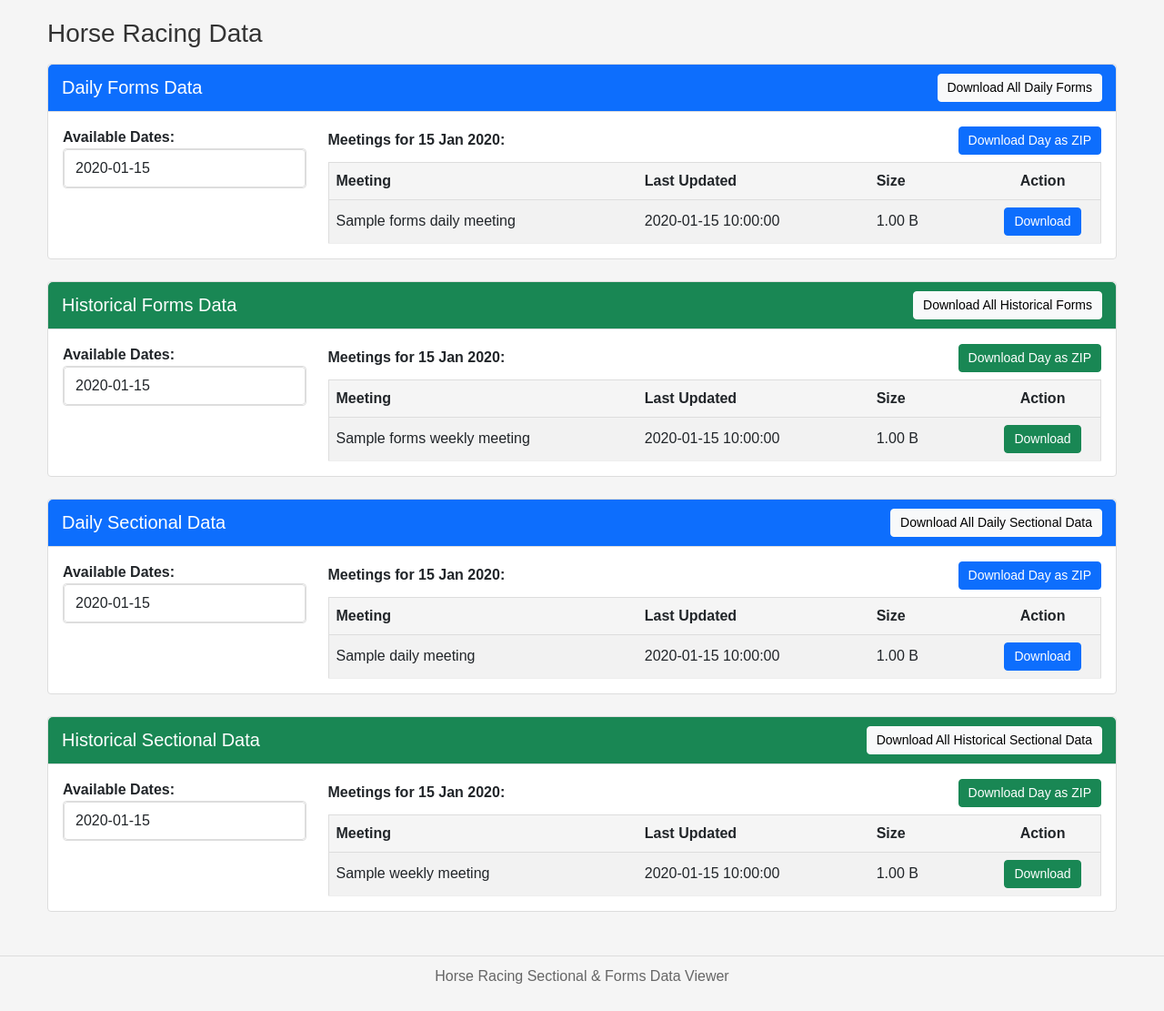
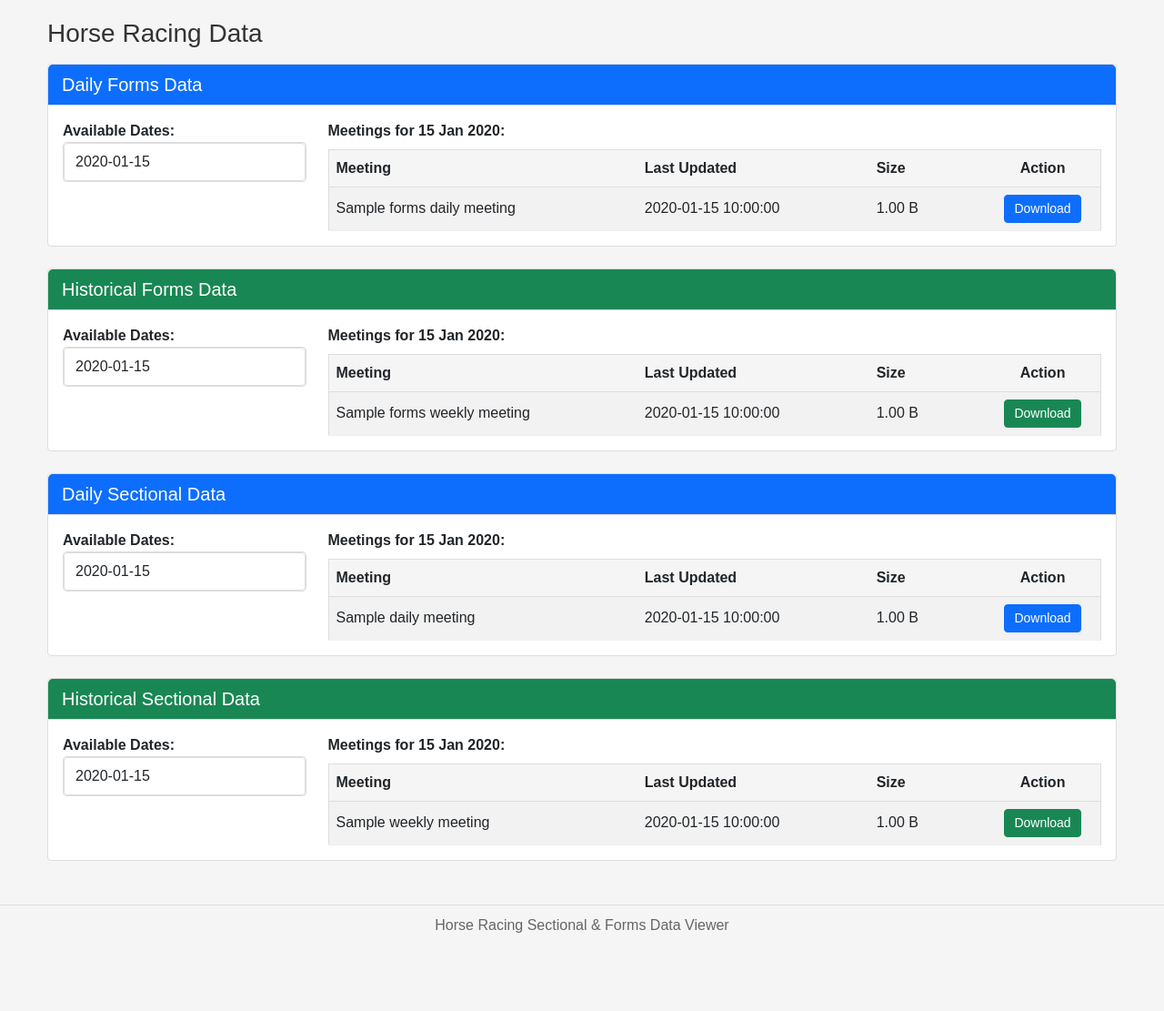
Before and after one commit to njraladdin/racenet-horse-races-scraper, a Node server app: template views/dashboard.handlebars in a window 1280 px wide. Shown: the part 56-1167 px from the top of the page at 91% size. After the commit the page ends 1081 px from the top, so only its background shows below. Run offline with Node 20, Linux system fonts and the light colour scheme; the template is opened without the code that fills it: most values are stand-ins (such as "Sample title", 1, 10 or a date in 2020); some libraries are stand-ins or nearby versions.

Commit message:
remove downloading as zip due to server crashing

```diff
--- a/package.json
+++ b/package.json
@@ -10,7 +10,6 @@
     "scrape:historical:days": "node src/scrapeHistoricalData.js --days-back="
   },
   "dependencies": {
-    "adm-zip": "^0.5.16",
     "axios": "^1.8.4",
     "cheerio": "^1.0.0",
     "cli-color": "^2.0.4",
--- a/src/server.js
+++ b/src/server.js
@@ -3,7 +3,6 @@ const path = require('path');
 const fs = require('fs');
 const moment = require('moment-timezone');
 const exphbs = require('express-handlebars');
-const AdmZip = require('adm-zip');
 
 // Create Express app
 const app = express();
@@ -100,40 +99,6 @@ function formatMeetingsForApi(meetings) {
     sizeFormatted: formatFileSize(meeting.size),
     lastModifiedFormatted: formatDate(meeting.lastModified)
   }));
-}
-
-// Helper function to create a zip archive for a directory
-async function createZipFromDirectory(dirPath, zipName) {
-  try {
-    const zip = new AdmZip();
-
-    if (!fs.existsSync(dirPath)) {
-      throw new Error(`Directory does not exist: ${dirPath}`);
-    }
-
-    const items = fs.readdirSync(dirPath);
-    if (items.length === 0) {
-      throw new Error(`Directory is empty: ${dirPath}`);
-    }
-
-    // Add directory to zip
-    zip.addLocalFolder(dirPath, path.basename(dirPath));
-
-    // Create temp directory if it doesn't exist
-    const tempDir = path.join(DATA_DIR, 'temp');
-    if (!fs.existsSync(tempDir)) {
-      fs.mkdirSync(tempDir, { recursive: true });
-    }
-
-    // Save zip to temp directory
-    const zipPath = path.join(tempDir, zipName);
-    zip.writeZip(zipPath);
-
-    return zipPath;
-  } catch (error) {
-    console.error('Error creating zip file:', error);
-    throw error;
-  }
 }
 
 // Main dashboard route
@@ -244,124 +209,6 @@ app.get('/download/:type/:date/:filename', (req, res) => {
   }
 });
 
-// Route to download a whole day's data as zip
-app.get('/download-day/:type/:date', async (req, res) => {
-  try {
-    const { type, date } = req.params;
-
-    let baseDir;
-
-    // Determine the appropriate directory based on type
-    switch (type) {
-      case 'daily':
-        baseDir = DAILY_CSV_DIR;
-        break;
-      case 'weekly':
-        baseDir = HISTORICAL_CSV_DIR;
-        break;
-      case 'forms-daily':
-        baseDir = FORMS_DAILY_CSV_DIR;
-        break;
-      case 'forms-weekly':
-        baseDir = FORMS_HISTORICAL_CSV_DIR;
-        break;
-      default:
-        return res.status(400).send('Invalid type specified');
-    }
-
-    const dirPath = path.join(baseDir, date);
-
-    if (!fs.existsSync(dirPath)) {
-      return res.status(404).send('Date directory not found');
-    }
-
-    const zipName = `${type}-${date}.zip`;
-    const zipPath = await createZipFromDirectory(dirPath, zipName);
-
-    // Get the file stats for content-length
-    const stats = fs.statSync(zipPath);
-
-    // Set headers
-    res.setHeader('Content-Type', 'application/zip');
-    res.setHeader('Content-Disposition', `attachment; filename=${zipName}`);
-    res.setHeader('Content-Length', stats.size);
-
-    // Stream the file instead of using res.download
-    const fileStream = fs.createReadStream(zipPath);
-    fileStream.pipe(res);
-
-    // Clean up the temporary zip file after download
-    fileStream.on('close', () => {
-      setTimeout(() => {
-        if (fs.existsSync(zipPath)) {
-          fs.unlinkSync(zipPath);
-        }
-      }, 5000);
-    });
-  } catch (error) {
-    console.error('Error in download-day:', error);
-    res.status(500).send('Error creating zip file');
-  }
-});
-
-// Route to download all data for a type as zip
-app.get('/download-all/:type', async (req, res) => {
-  try {
-    const { type } = req.params;
-
-    let baseDir;
-
-    // Determine the appropriate directory based on type
-    switch (type) {
-      case 'daily':
-        baseDir = DAILY_CSV_DIR;
-        break;
-      case 'weekly':
-        baseDir = HISTORICAL_CSV_DIR;
-        break;
-      case 'forms-daily':
-        baseDir = FORMS_DAILY_CSV_DIR;
-        break;
-      case 'forms-weekly':
-        baseDir = FORMS_HISTORICAL_CSV_DIR;
-        break;
-      default:
-        return res.status(400).send('Invalid type specified');
-    }
-
-    if (!fs.existsSync(baseDir)) {
-      return res.status(404).send('Data directory not found');
-    }
-
-    const zipName = `all-${type}-data.zip`;
-    const zipPath = await createZipFromDirectory(baseDir, zipName);
-
-    // Get the file stats for content-length
-    const stats = fs.statSync(zipPath);
-
-    // Set headers
-    res.setHeader('Content-Type', 'application/zip');
-    res.setHeader('Content-Disposition', `attachment; filename=${zipName}`);
-    res.setHeader('Content-Length', stats.size);
-
-    // Stream the file instead of using res.download
-    const fileStream = fs.createReadStream(zipPath);
-    fileStream.pipe(res);
-
-    // Clean up the temporary zip file after download
-    fileStream.on('close', () => {
-      setTimeout(() => {
-        if (fs.existsSync(zipPath)) {
-          fs.unlinkSync(zipPath);
-        }
-      }, 5000);
-    });
-  } catch (error) {
-    console.error('Error in download-all:', error);
-    res.status(500).send('Error creating zip file');
-  }
-});
-
 // Start server
 app.listen(PORT, () => {
   const os = require('os');
--- a/views/dashboard.handlebars
+++ b/views/dashboard.handlebars
@@ -2,9 +2,8 @@
 
 <!-- Daily Forms Section -->
 <div class="card mb-4">
-  <div class="card-header bg-primary text-white d-flex justify-content-between align-items-center">
+  <div class="card-header bg-primary text-white">
     <h5 class="mb-0">Daily Forms Data</h5>
-    <a href="/download-all/forms-daily" class="btn btn-sm btn-light">Download All Daily Forms</a>
   </div>
   <div class="card-body">
     {{#if formsDailyDates.length}}
@@ -26,9 +25,6 @@
         <div class="col-md-9">
           <div class="d-flex justify-content-between align-items-center mb-2">
             <label id="forms-daily-heading"><strong>Meetings for {{latestFormsDailyDate}}:</strong></label>
-            {{#if latestFormsDailyDate}}
-              <a href="/download-day/forms-daily/{{latestFormsDailyDate}}" class="btn btn-sm btn-primary">Download Day as ZIP</a>
-            {{/if}}
           </div>
           <div id="forms-daily-meetings">
             {{#if latestFormsDailyMeetings.length}}
@@ -70,9 +66,8 @@
 
 <!-- Historical Forms Data Section -->
 <div class="card mb-4">
-  <div class="card-header bg-success text-white d-flex justify-content-between align-items-center">
+  <div class="card-header bg-success text-white">
     <h5 class="mb-0">Historical Forms Data</h5>
-    <a href="/download-all/forms-weekly" class="btn btn-sm btn-light">Download All Historical Forms</a>
   </div>
   <div class="card-body">
     {{#if formsWeeklyDates.length}}
@@ -94,9 +89,6 @@
         <div class="col-md-9">
           <div class="d-flex justify-content-between align-items-center mb-2">
             <label id="forms-weekly-heading"><strong>Meetings for {{latestFormsWeeklyDate}}:</strong></label>
-            {{#if latestFormsWeeklyDate}}
-              <a href="/download-day/forms-weekly/{{latestFormsWeeklyDate}}" class="btn btn-sm btn-success">Download Day as ZIP</a>
-            {{/if}}
           </div>
           <div id="forms-weekly-meetings">
             {{#if latestFormsWeeklyMeetings.length}}
@@ -138,9 +130,8 @@
 
 <!-- Daily Sectional Data Section -->
 <div class="card mb-4">
-  <div class="card-header bg-primary text-white d-flex justify-content-between align-items-center">
+  <div class="card-header bg-primary text-white">
     <h5 class="mb-0">Daily Sectional Data</h5>
-    <a href="/download-all/daily" class="btn btn-sm btn-light">Download All Daily Sectional Data</a>
   </div>
   <div class="card-body">
     {{#if dailyDates.length}}
@@ -162,9 +153,6 @@
         <div class="col-md-9">
           <div class="d-flex justify-content-between align-items-center mb-2">
             <label id="daily-heading"><strong>Meetings for {{latestDailyDate}}:</strong></label>
-            {{#if latestDailyDate}}
-              <a href="/download-day/daily/{{latestDailyDate}}" class="btn btn-sm btn-primary">Download Day as ZIP</a>
-            {{/if}}
           </div>
           <div id="daily-meetings">
             {{#if latestDailyMeetings.length}}
@@ -206,9 +194,8 @@
 
 <!-- Historical Sectional Data Section -->
 <div class="card mb-4">
-  <div class="card-header bg-success text-white d-flex justify-content-between align-items-center">
+  <div class="card-header bg-success text-white">
     <h5 class="mb-0">Historical Sectional Data</h5>
-    <a href="/download-all/weekly" class="btn btn-sm btn-light">Download All Historical Sectional Data</a>
   </div>
   <div class="card-body">
     {{#if weeklyDates.length}}
@@ -230,9 +217,6 @@
         <div class="col-md-9">
           <div class="d-flex justify-content-between align-items-center mb-2">
             <label id="weekly-heading"><strong>Meetings for {{latestWeeklyDate}}:</strong></label>
-            {{#if latestWeeklyDate}}
-              <a href="/download-day/weekly/{{latestWeeklyDate}}" class="btn btn-sm btn-success">Download Day as ZIP</a>
-            {{/if}}
           </div>
           <div id="weekly-meetings">
             {{#if latestWeeklyMeetings.length}}
--- a/views/layouts/main.handlebars
+++ b/views/layouts/main.handlebars
@@ -49,22 +49,6 @@
         loadingOverlay.style.display = 'none';
       }
 
-      // Add loading indicator for all zip download links
-      document.querySelectorAll('a[href*="/download-day/"], a[href*="/download-all/"]').forEach(link => {
-        link.addEventListener('click', function(e) {
-          // Don't show loading for right-clicks (context menu)
-          if (e.button !== 2 && !e.ctrlKey) {
-            const isAllData = this.getAttribute('href').includes('/download-all/');
-            const message = isAllData ? 'Creating ZIP archive of all data...' : 'Creating ZIP archive of this day...';
-            showLoading(message);
-
-            // Hide loading after a timeout even if download doesn't start
-            // This is a fallback in case something goes wrong
-            setTimeout(hideLoading, 30000);
-          }
-        });
-      });
-
       // Handle date selection
       document.querySelectorAll('.date-selector').forEach(function(dateLink) {
         dateLink.addEventListener('click', async function(e) {
@@ -77,20 +61,6 @@
           const headingElement = document.getElementById(`${type}-heading`);
           if (headingElement) {
             headingElement.textContent = `Meetings for ${date}:`;
-          }
-
-          // Update download day button
-          const downloadDayBtn = headingElement.parentElement.querySelector('.btn');
-          if (downloadDayBtn) {
-            downloadDayBtn.href = `/download-day/${type}/${date}`;
-
-            // Make sure the new button also has the loading handler
-            downloadDayBtn.onclick = function(e) {
-              if (e.button !== 2 && !e.ctrlKey) {
-                showLoading('Creating ZIP archive of this day...');
-                setTimeout(hideLoading, 30000); // Safety timeout
-              }
-            };
           }
 
           // Set active class
```
